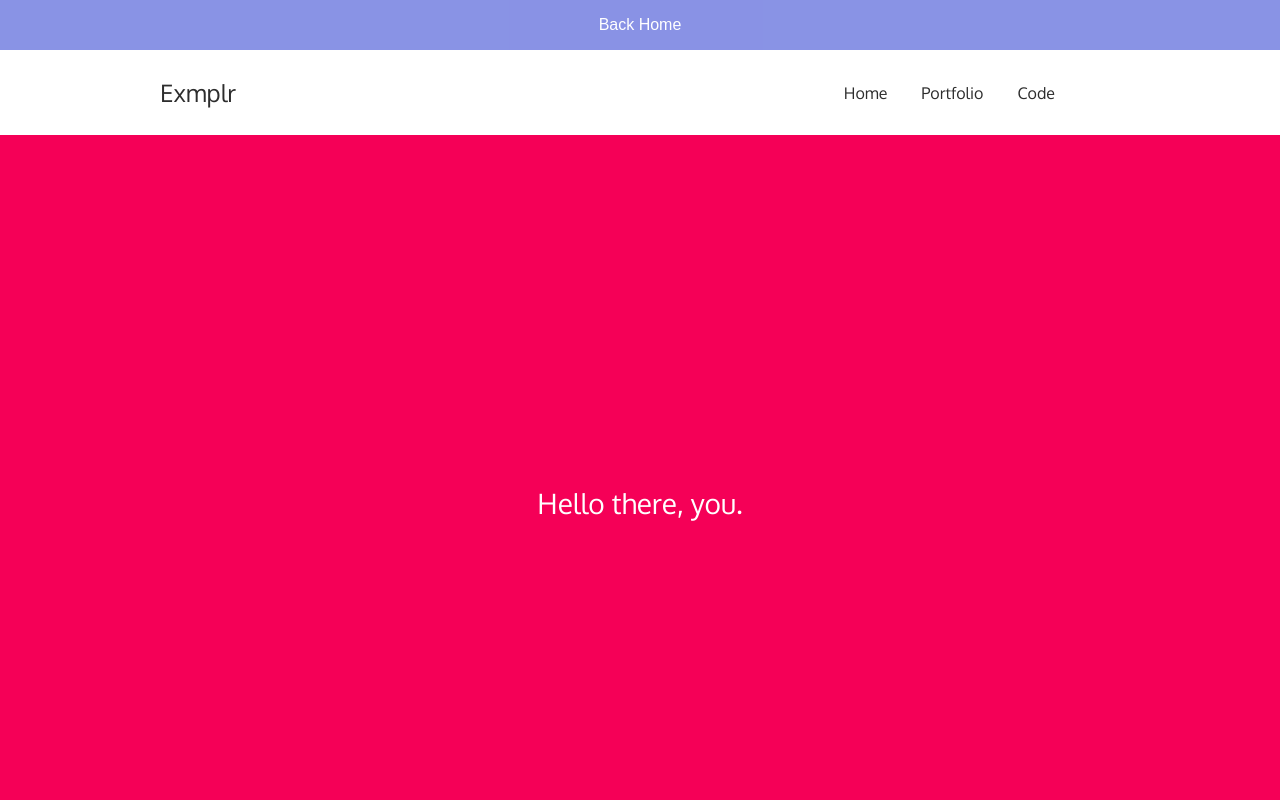
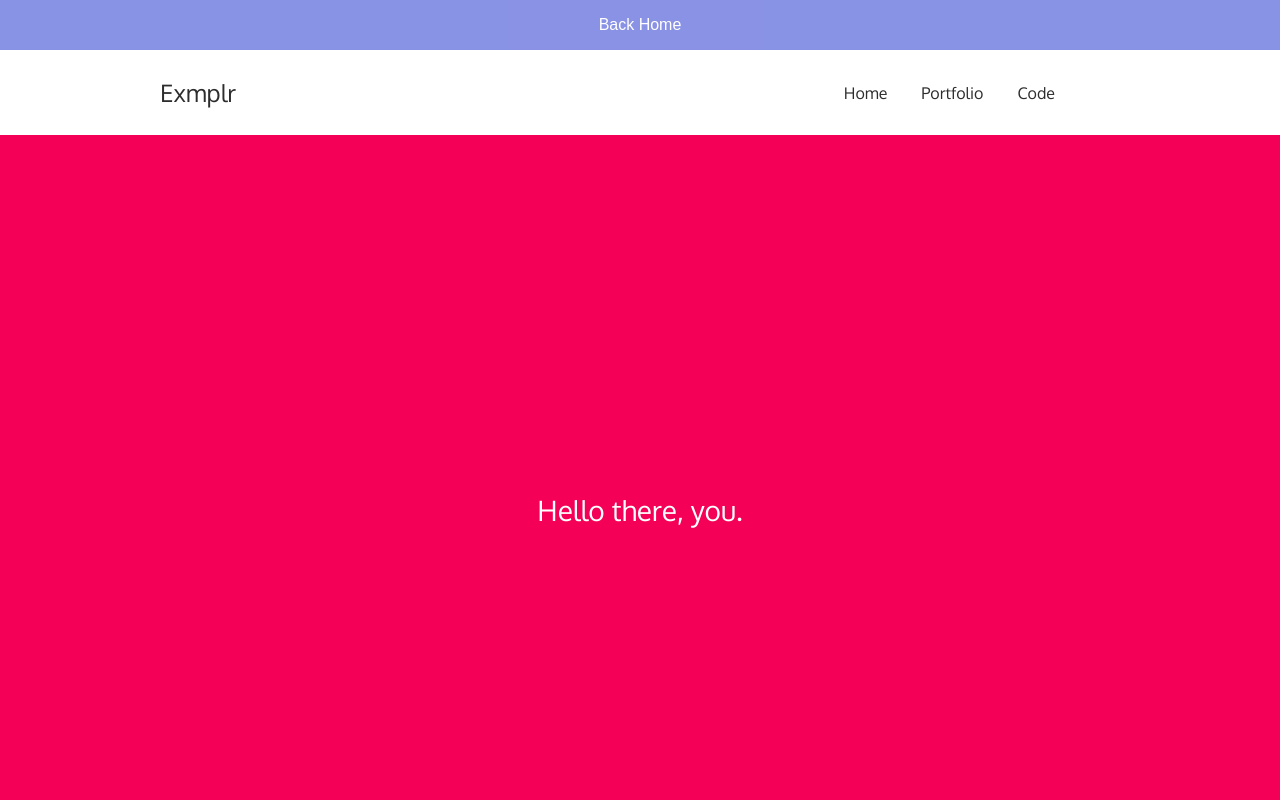
Before and after one commit to CEREBR4L/CEREBB-PAGES, a plain HTML site: page example.html in a window 1280 px wide. Shown: the top 800 px of the page. Drawn offline with Linux system fonts and the light colour scheme.

Commit message:
switched to flexbox for hero

```diff
--- a/css/style.css
+++ b/css/style.css
@@ -139,11 +139,13 @@ body{ padding: 0; margin: 0; }
   width: 100%;
   height: 750px;
   padding: 0px;
+  display: flex;
+  justify-content: center;
+  align-items: center;
 }
 
 .hero-text{
-  padding-top: 350px;
-  text-align: center;
+
 }
 
 .img-array{ width: 90%; margin: 0 auto; }
```
